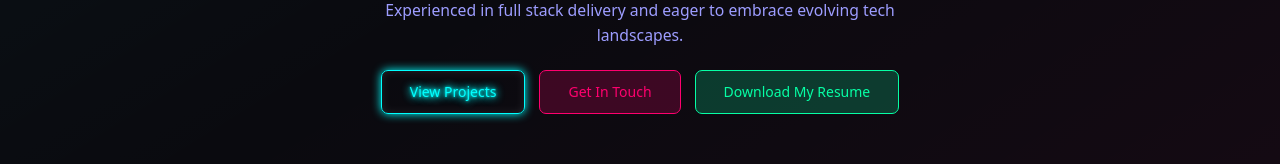
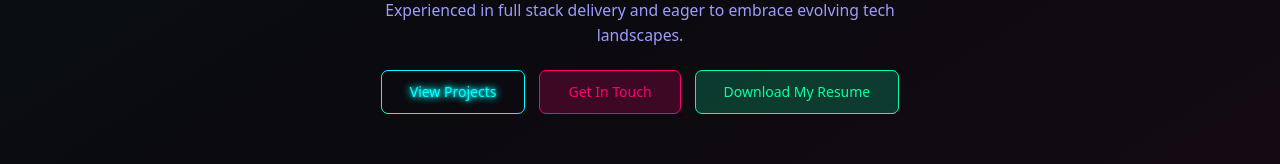
Before and after one commit to Travisaurus-Rex/portfolio, a Next.js app: page / in a window 1280 px wide. Shown: the part 504-668 px from the top of the page. Built offline with nearby package versions, Linux system fonts and the light colour scheme.

Commit message:
remove box shadow unless element is hovered

```diff
--- a/src/app/globals.css
+++ b/src/app/globals.css
@@ -220,6 +220,10 @@ html {
 
   .neon-border {
     border: 1px solid;
+    box-shadow: none;
+  }
+
+  .neon-border:hover {
     box-shadow: 0 0 10px currentColor, inset 0 0 10px rgba(255, 255, 255, 0.1);
   }
 
```
